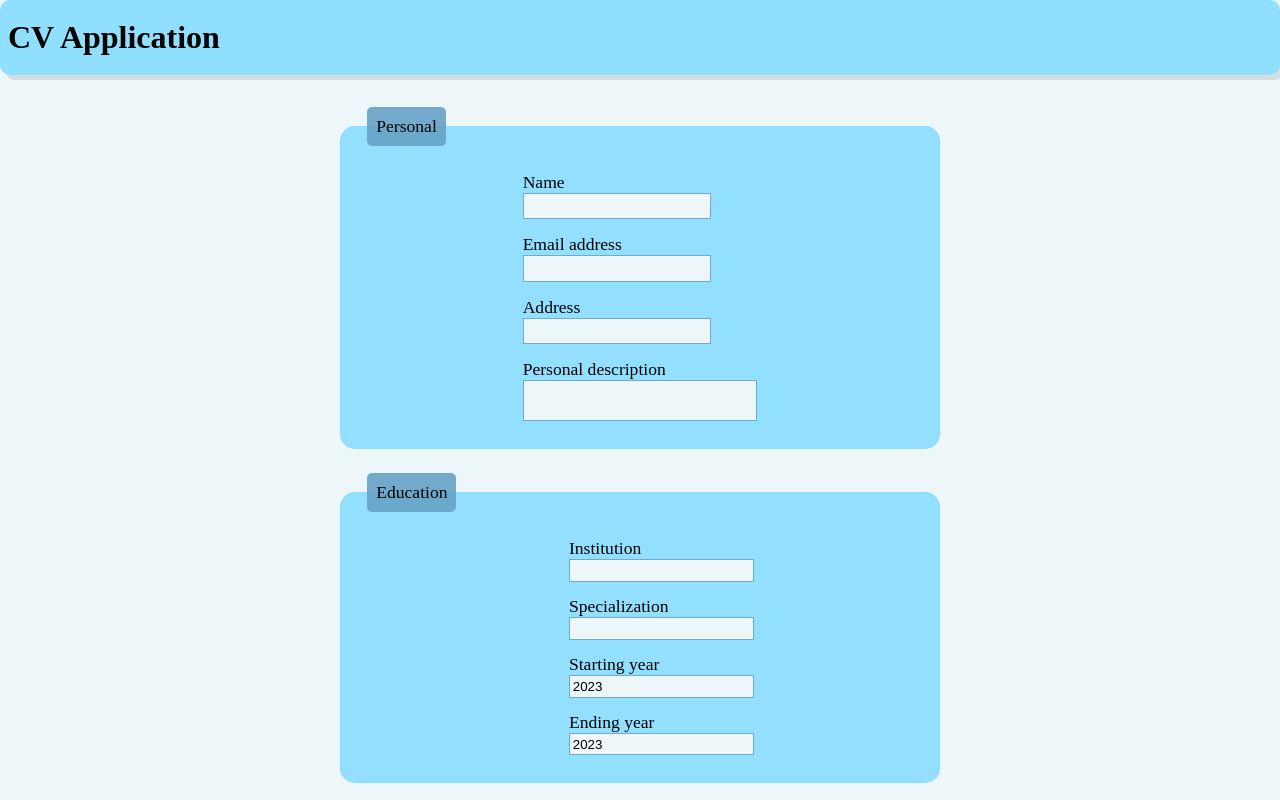
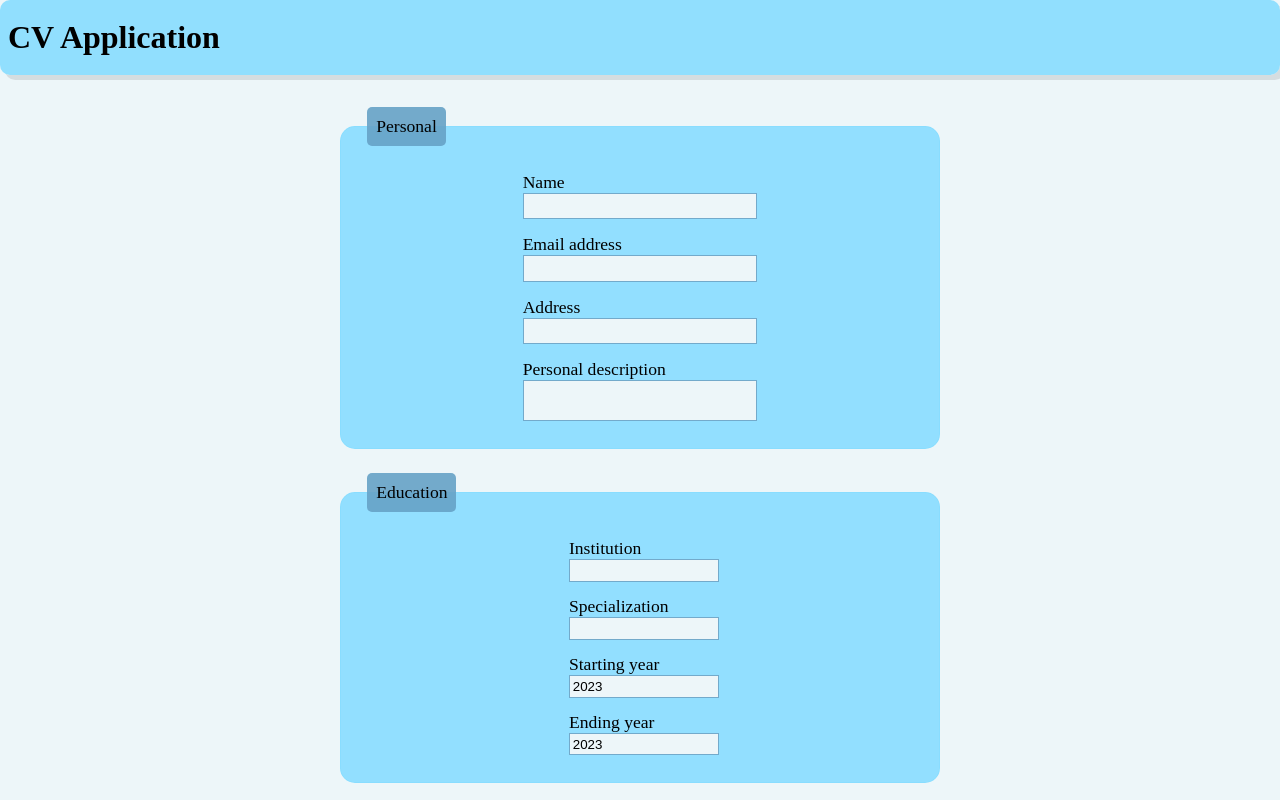
Before and after one commit to deliasoare/CvApplication, a React (Create React App) app in the folder cvapp/: page / in a window 1280 px wide. Both pictures are taken after a click on the element "START". Shown: the top 800 px of the page. Built offline with nearby package versions, Linux system fonts and the light colour scheme.

Commit message:
Minor adjustments - widths and number inputs

```diff
--- a/cvapp/src/components/form/education.js
+++ b/cvapp/src/components/form/education.js
@@ -14,11 +14,11 @@ export default function Education() {
                 </li>
                 <li>
                     <label htmlFor="startYear">Starting year</label>
-                    <input type="number" id="startYear" value={Number(new Date().getFullYear())}></input>
+                    <input type="number" id="startYear" min="1900" max="2099" step="1" value={Number(new Date().getFullYear())}></input>
                 </li>
                 <li>
                     <label htmlFor="endYear">Ending year</label>
-                    <input type="number" id="endYear" value={Number(new Date().getFullYear())}></input>
+                    <input type="number" id="endYear" min="1900" max="2099" step="1"  value={Number(new Date().getFullYear())}></input>
                 </li>
             </ul>
         </fieldset>
--- a/cvapp/src/components/form/workExperience.js
+++ b/cvapp/src/components/form/workExperience.js
@@ -1,4 +1,4 @@
-function Work() {
+function Experience() {
     return (
         <ul className="educationInfo field">
             <li>
@@ -11,10 +11,10 @@ function Work() {
             </li>
             <li>
                 <label htmlFor="startYear">Starting year</label>
-                <input type="number" id="startYear" value={Number(new Date().getFullYear())}></input>                </li>
+                <input type="number" id="startYear" min="1900" max="2099" step="1"  value={Number(new Date().getFullYear())}></input>                </li>
             <li>
                 <label htmlFor="endYear">Ending year</label>
-                <input type="number" id="endYear" value={Number(new Date().getFullYear())}></input>
+                <input type="number" id="endYear" min="1900" max="2099" step="1" ></input>
             </li>
         </ul>
     );
@@ -23,8 +23,8 @@ export default function WorkExperience() {
     return (
         <fieldset>
             <legend>Work experience</legend>
-            <Work />
-            <button class="addEducation">+</button>
+            <Experience />
+            <button class="addEducation addBtn">+</button>
         </fieldset>
     );
 }
--- a/cvapp/src/styles/formPositioning.scss
+++ b/cvapp/src/styles/formPositioning.scss
@@ -38,6 +38,8 @@ body {
                     margin-top: clamp(10px, 5%, 15px);
                 }
                 input, textarea{
+                    width: 100%;
+                    min-width: 150px;
                     padding: clamp(0.2em, 2%, 0.5em);
                 }
             }
```
Also changed, not shown: cvapp/src/components/form/.additionalAchivements.js.
